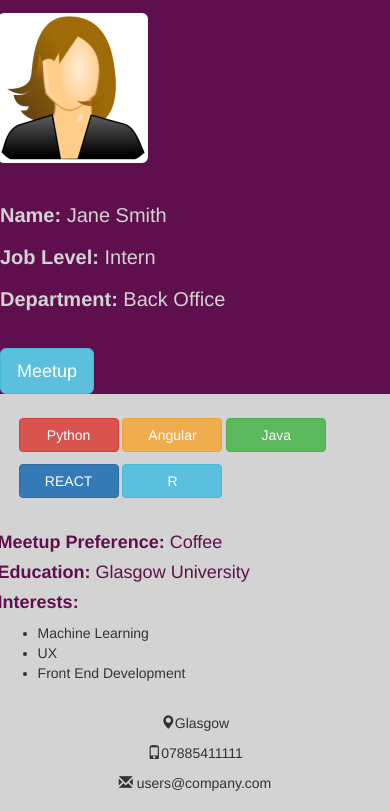
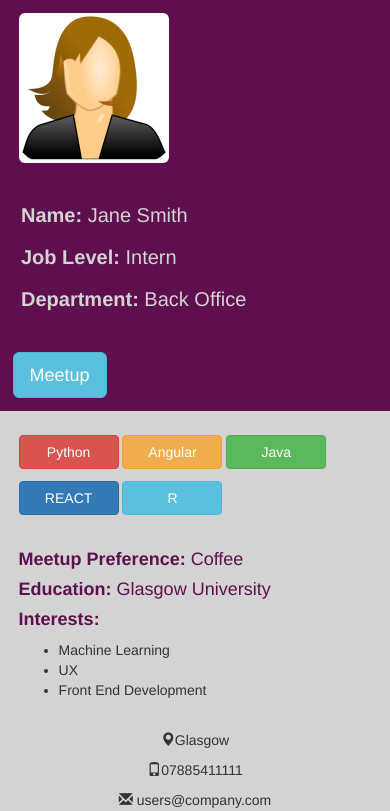
Before and after one commit to Edsterr/networx, a Python web app: template templates/profile.html in a window 390 px wide. Shown: the top 811 px of the page. Run offline with Jinja, Linux system fonts and the light colour scheme; the template is opened without the code that fills it, so the values that code supplies are empty; some libraries are stand-ins or nearby versions.

Commit message:
refactor css to aid responsive design

```diff
--- a/templates/profile.html
+++ b/templates/profile.html
@@ -29,17 +29,17 @@
 <body id="profilePage">
 
   <div class="row" style="background-color: #5F0F4E;">
-    <div class="col-xs-12 col-sm-2" style="padding: 3%;">
+    <div class="col-xs-12 col-sm-2" style="padding: 3%; margin-left: 5%;">
 	     <img class="img-rounded img-responsive" src="pictures/avatar-female.png" alt="Profile Image " style="width:150px;height:150px;">
     </div>
 
-    <div class="col-xs-12 col-sm-7" style="margin-top: 2%;">
+    <div class="col-xs-12 col-sm-7" style="margin-top: 2%; margin-left: 5%;">
       <h3><strong>Name:</strong> Jane Smith</h3>
       <h3><strong>Job Level:</strong> Intern</h3>
       <h3><strong>Department:</strong> Back Office</h3>
     </div>
 
-    <div class="col-xs-12 col-sm-1" style="margin-top: 2%;">
+    <div class="col-xs-12 col-sm-1" style="margin: 3%;">
       <a href="#">
           <br><button class="btn btn-info btn-lg" >Meetup</button>
       </a>
@@ -56,7 +56,7 @@
      <button class="btn btn-info" style="width: 100px; margin-top: 3%;">R</button>
    </div>
 
-    <div class="col-xs-12 col-sm-6" style="padding: 3%; background-color: #d3d3d3;">
+    <div class="col-xs-12 col-sm-6" style="margin-left: 5%; padding: 3%; background-color: #d3d3d3;">
       <h4><strong>Meetup Preference:</strong> Coffee</h4>
       <h4><strong>Education:</strong> Glasgow University</h4>
       <h4><strong>Interests:</strong></h4>
@@ -92,7 +92,7 @@ marker.setMap(map);
 <footer class="container-fluid text-center" style="padding: 2%;">
   <a href="#myPage" title="To Top">
   </a>
-  <p>Networx 2018</p>
+  <h4>Networx 2018</ph4
 </footer>
 
 <script>
```
